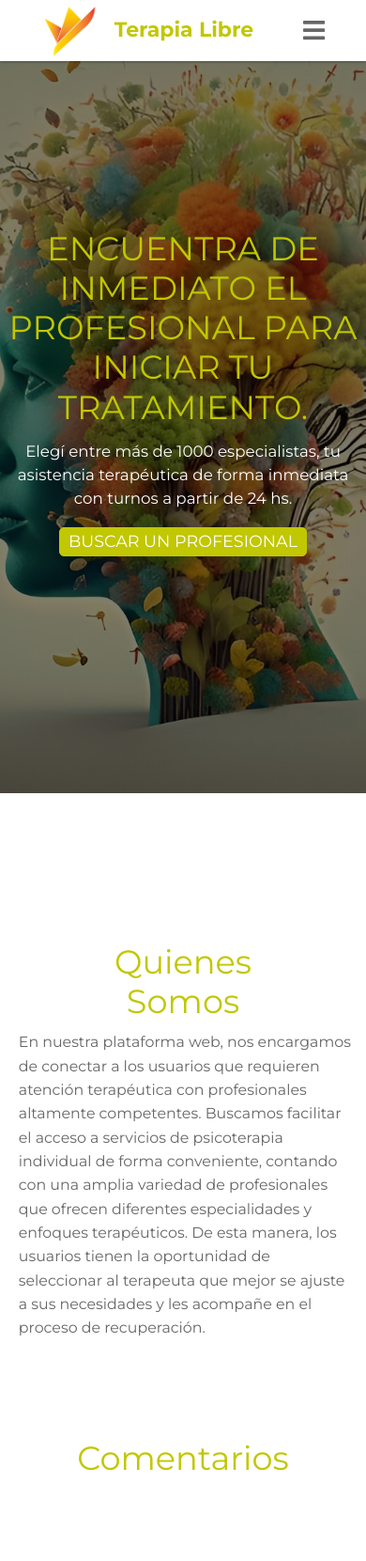
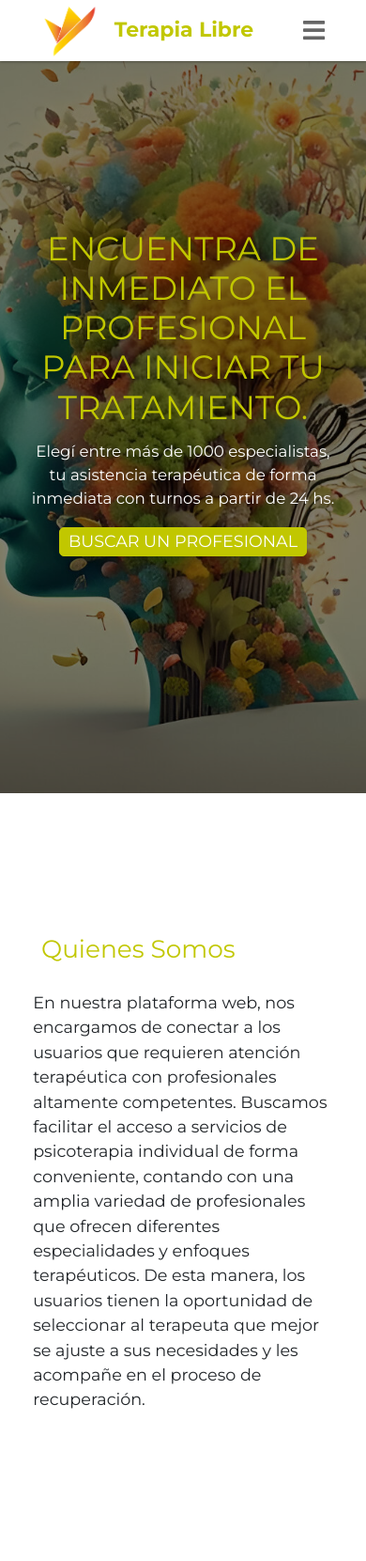
Before and after one commit to ivanros02/psiquiatriaApp, a PHP site: page / in a window 390 px wide. Shown: the top 1661 px of the page at 94% size. Run offline with PHP 8.4, Linux system fonts and the light colour scheme; grey boxes are pictures that could not be loaded.

Commit message:
responsive

```diff
--- a/estilos/style.css
+++ b/estilos/style.css
@@ -116,6 +116,13 @@
     padding-top: 11rem;
 }
 
+.quienesSomos {
+    font-size: 4rem;
+    color: var(--green);
+    padding: 1rem;
+    padding-top: 11rem;
+}
+
 .heading i {
     color: var(--green);
     font-size: 2rem;
@@ -150,6 +157,7 @@
     text-align: center;
     padding: 1rem;
     z-index: 1;
+     max-width: 90%;
 }
 
 .home .content h1 {
@@ -168,53 +176,7 @@
     /* Esto asegurará que el texto esté centrado */
 }
 
-.about {
-    text-align: center;
-    padding: 4rem 0;
-}
 
-.about .row {
-    display: flex;
-    flex-wrap: wrap;
-    justify-content: center !important;
-    align-items: flex-start !important; /* Cambio de center a flex-start */
-    gap: 2rem;
-}
-
-.video {
-    width: 100%;
-    max-width: 600px;
-    margin: 0 auto;
-    position: relative;
-}
-
-.video video {
-    width: 100%;
-    height: auto;
-    border-radius: 10px;
-}
-
-.about .row .content {
-    flex: 1 1 100%;
-    max-width: 800px;
-    text-align: left;
-    padding: 0 2rem;
-    display: flex;
-    flex-direction: column;
-    justify-content: center; /* Centra verticalmente el contenido */
-}
-
-.about .content .heading{
-    text-align: start !important;
-    margin-left: -1.3rem;
-}
-
-
-.about .content p {
-    font-size: 1.8rem;
-    color: #666;
-    line-height: 1.6;
-}
 
 .container {
     max-width: 1200px;
@@ -233,6 +195,7 @@
 .imgCard {
     width: 5rem;
     border-radius: 50%;
+
 }
 
 .item .userComment {
@@ -384,12 +347,7 @@
     }
 
     .video {
-        width: 50%;
-    }
-
-    .video video {
-        top: 50%;
-        left: 50%;
+        display: none; /* Oculta el contenedor del video */
     }
 
 
--- a/index.php
+++ b/index.php
@@ -14,8 +14,8 @@
     <link rel="stylesheet" href="https://cdnjs.cloudflare.com/ajax/libs/font-awesome/5.15.2/css/all.min.css">
     <link href="https://cdn.jsdelivr.net/npm/bootstrap-icons/font/bootstrap-icons.css" rel="stylesheet">
     <!-- custom css file link  -->
-    <link href="https://cdn.jsdelivr.net/npm/bootstrap@5.2.3/dist/css/bootstrap.min.css" rel="stylesheet"
-        integrity="sha384-rbsA2VBKQhggwzxH7pPCaAqO46MgnOM80zW1RWuH61DGLwZJEdK2Kadq2F9CUG65" crossorigin="anonymous">
+    <link href="https://cdn.jsdelivr.net/npm/bootstrap@5.3.3/dist/css/bootstrap.min.css" rel="stylesheet"
+        integrity="sha384-QWTKZyjpPEjISv5WaRU9OFeRpok6YctnYmDr5pNlyT2bRjXh0JMhjY6hW+ALEwIH" crossorigin="anonymous">
 
     <link rel="stylesheet" href="estilos/headerYFooter.css">
     <link rel="stylesheet" href="estilos/style.css">
@@ -28,7 +28,10 @@
     <link rel="stylesheet" href="https://cdnjs.cloudflare.com/ajax/libs/animate.css/4.1.1/animate.min.css" />
     <!-- WOW.js -->
     <script src="https://cdnjs.cloudflare.com/ajax/libs/wow/1.1.2/wow.min.js"></script>
-
+    <!-- bootrap -->
+    <script src="https://cdn.jsdelivr.net/npm/bootstrap@5.3.3/dist/js/bootstrap.bundle.min.js"
+        integrity="sha384-YvpcrYf0tY3lHB60NNkmXc5s9fDVZLESaAA55NDzOxhy9GkcIdslK1eN7N6jIeHz"
+        crossorigin="anonymous"></script>
 </head>
 
 <body>
@@ -70,8 +73,8 @@
                 tu asistencia terapéutica de forma inmediata
                 con turnos a partir de 24 hs.
             </p>
-            <a href="./psicologos/psicologosOnline.php"><button
-                    class="btn wow animate__animated animate__zoomIn">BUSCAR UN PROFESIONAL
+            <a href="./psicologos/psicologosOnline.php"><button class="btn wow animate__animated animate__zoomIn">BUSCAR
+                    UN PROFESIONAL
                 </button></a>
 
         </div>
@@ -89,26 +92,38 @@
     <!-- about section starts  -->
 
     <section class="about" id="about">
-        <div class="row">
-            <div class="video">
-                <video autoplay loop muted>
+        <div class="container py-5">
+            <div class="container py-5">
+                <div class="row align-items-center">
+                    <!-- Video a la izquierda con un margen superior y un pequeño margen a la derecha, oculto en móviles -->
+                    <div class="col-lg-5 col-md-12 mb-4 mb-lg-0 d-none d-md-block" style="margin-top: 16rem;">
+                        <video class="w-75 ms-lg-3" autoplay loop muted>
                             <source src="img/nuevoCerebro.mp4" type="video/mp4">
                             Tu navegador no soporta el elemento de video.
                         </video>
                     </div>
-            <div class="content">
-                <h1 class="heading wow animate__animated animate__backInLeft">Quienes <br> Somos</h1>
-                <p class="wow animate__animated animate__backInLeft">
+                    <!-- Contenido a la derecha -->
+                    <div class="col-lg-7 col-md-12">
+                        <h1 class="quienesSomos wow animate__animated animate__backInLeft"
+                            style="font-size: 3rem; margin-bottom: 20px;">
+                            Quienes Somos
+                        </h1>
+                        <p class="wow animate__animated animate__backInLeft" style="font-size: 2rem;">
                             En nuestra plataforma web, nos encargamos de conectar a los usuarios que requieren atención
-                    terapéutica con profesionales altamente competentes. Buscamos facilitar el acceso a servicios de
-                    psicoterapia individual de forma conveniente, contando con una amplia variedad de profesionales que
-                    ofrecen diferentes especialidades y enfoques terapéuticos. De esta manera, los usuarios tienen la
-                    oportunidad de seleccionar al terapeuta que mejor se ajuste a sus necesidades y les acompañe en el
-                    proceso de recuperación.
+                            terapéutica con profesionales altamente competentes. Buscamos facilitar el acceso a
+                            servicios de
+                            psicoterapia individual de forma conveniente, contando con una amplia variedad de
+                            profesionales
+                            que ofrecen diferentes especialidades y enfoques terapéuticos. De esta manera, los usuarios
+                            tienen
+                            la oportunidad de seleccionar al terapeuta que mejor se ajuste a sus necesidades y les
+                            acompañe en
+                            el proceso de recuperación.
                         </p>
                     </div>
                 </div>
-
+            </div>
+        </div>
         <div class="container">
             <h1 class="heading wow animate__animated animate__backInLeft" data-wow-delay="0.6s">Comentarios</h1>
             <div class="slider">
```
Lines whose indentation alone changed are shown as unchanged.
